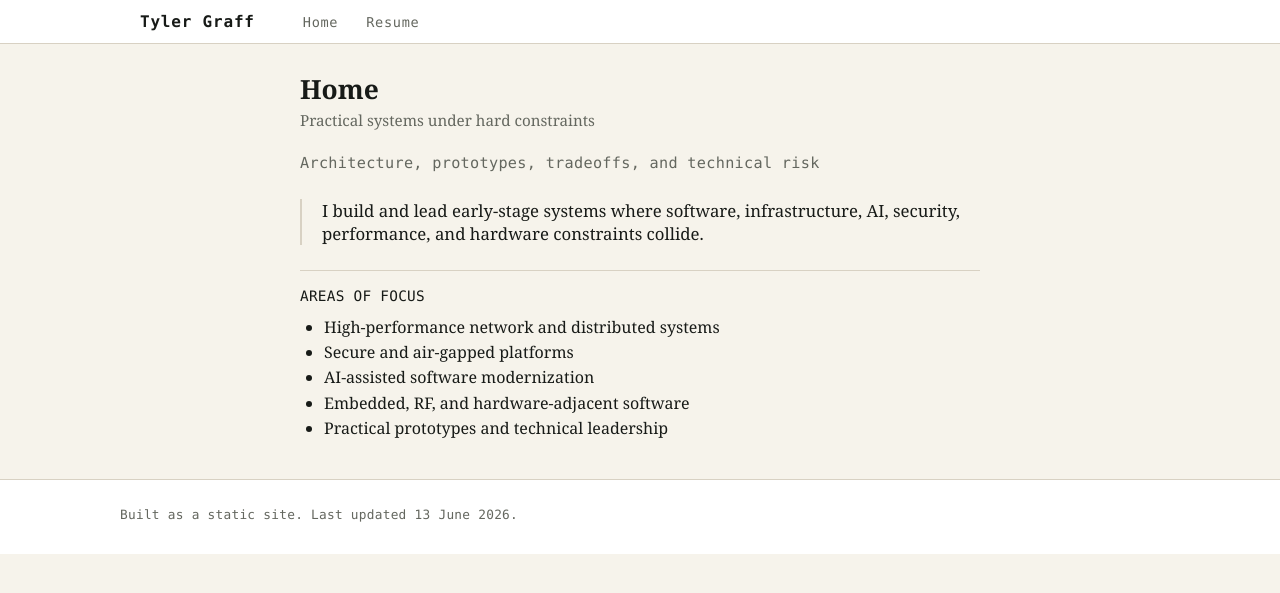
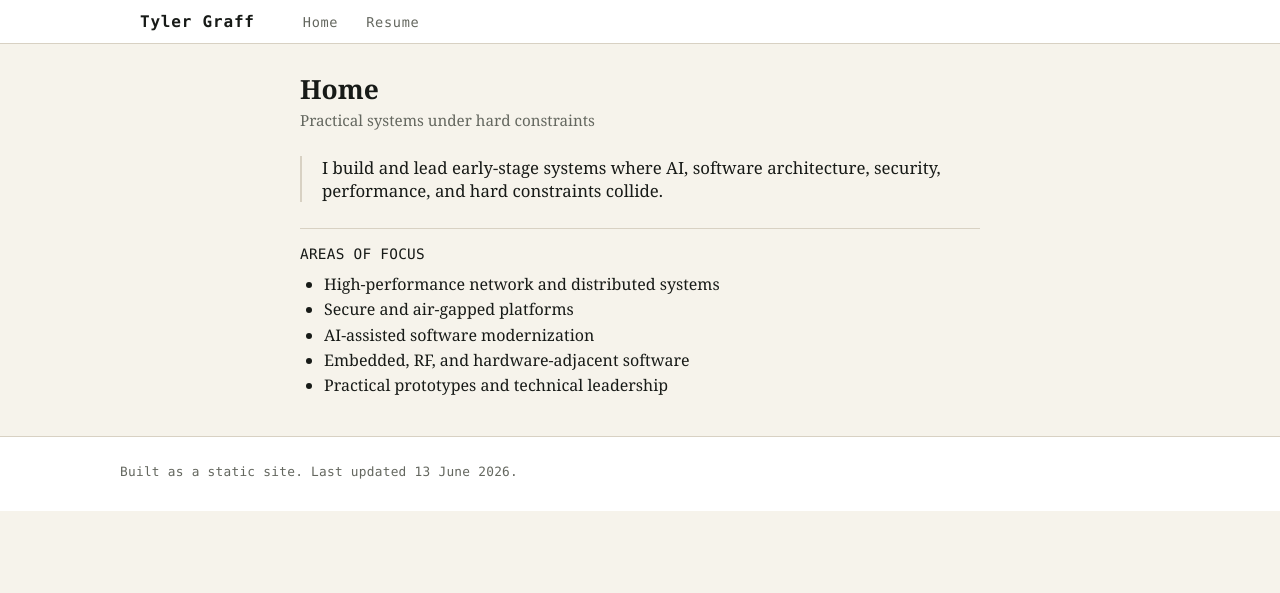
Before and after one commit to tylergraff/tylergraff.github.io, a Jekyll site: the page built from index.md, in a window 1280 px wide. Shown: the top 593 px of the page. Built offline with Jekyll 4.4.1, drawn with Linux system fonts in a browser that asks for light colours.

Commit message:
content tweaks again

```diff
--- a/index.md
+++ b/index.md
@@ -6,12 +6,9 @@ title: Home
 Practical systems under hard constraints
 {: .positioning-line }
 
-Architecture, prototypes, tradeoffs, and technical risk
-{: .tagline }
-
 <div class="intro-block" markdown="1">
 
-I build and lead early-stage systems where software, infrastructure, AI, security, performance, and hardware constraints collide.
+I build and lead early-stage systems where AI, software architecture, security, performance, and hard constraints collide.
 
 </div>
 
```
